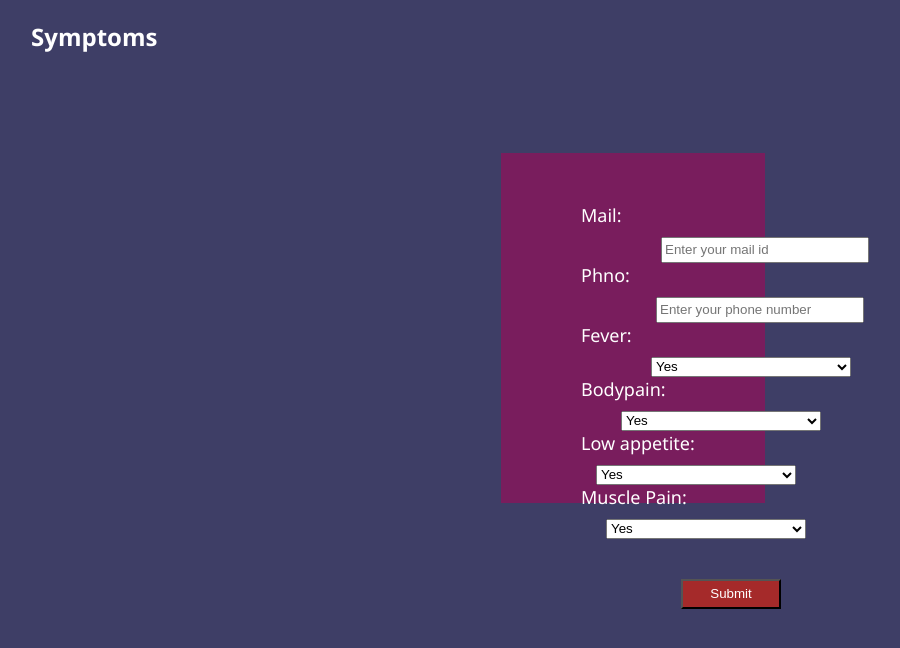
After one commit to Ash515/SearchCorona, a Flask app: page /symptoms in a window 1280 px wide. The commit adds this page. Shown: the top 648 px of the page, without its empty margins (7-907 px from the left). Run offline with Flask 2, Linux system fonts and the light colour scheme; some libraries are stand-ins or nearby versions.

Commit message:
updated new files

```diff
--- a/app.py
+++ b/app.py
@@ -24,9 +24,45 @@ def index():
 
 @app.route('/profile',methods=['POST','GET'])
 def profile():
+    if request.method=="POST":
+        username=request.form['u_name']
+        userage=request.form['u_age']
+        usermail=request.form['u_email']
+        userphno=request.form['u_phno']
+        useraddress=request.form['u_address']
+        cursor=mysql.connection.cursor(MySQLdb.cursors.DictCursor)
+        cursor.execute('INSERT INTO userprofile VALUES(%s,%s,%s,%s,%s)',(usermail,username,userage,userphno,useraddress))
+        cursor.connection.commit()
+        return redirect(url_for('symptoms'))
+    return render_template('profile.html')
 
 
-    return render_template('profile.html')
+
+
+@app.route('/symptoms',methods=['POST','GET'])
+def symptoms():
+     if request.method=="POST":
+        usermail=request.form['u_mail']
+        userphno=request.form['u_phno']
+        fever=request.form['fever']
+        bodypain=request.form['bodypain']
+        lowappetite=request.form['lowappetite']
+        musclepain=request.form['musclepain']
+        cursor=mysql.connection.cursor(MySQLdb.cursors.DictCursor)
+        cursor.execute('INSERT INTO usersymptoms VALUES(%s,%s,%s,%s,%s,%s)',(usermail,userphno,fever,bodypain,lowappetite,musclepain,))
+        cursor.connection.commit()
+        return redirect(url_for('index'))
+     return render_template('symptoms.html')
+
+@app.route('/reports')
+def reports():
+    cursor=mysql.connection.cursor(MySQLdb.cursors.DictCursor)
+    cursor.execute('SELECT mail,phno,status FROM results')
+    cursor.connection.commit()
+    reportdata=cursor.fetchall()
+    return render_template('reports.html',reportdata=reportdata)
+
+
 
 
 if __name__=='__main__':
--- /dev/null
+++ b/static/symptoms.css
@@ -0,0 +1,68 @@
+body{
+    background-color: rgb(62, 62, 102);
+    font-family: 'Segoe UI', Tahoma, Geneva, Verdana, sans-serif;
+
+}
+#heading{
+    color:white;
+margin-left: 30px;
+}
+.main{
+    margin-left: 500px;
+    margin-right: 500px;
+    color:white;
+    margin-top:100px;
+    background-color:rgb(121, 29, 93);
+    padding-left: 30px;
+    padding-top: 50px;
+    height: 300px;
+    font-size:18px;}
+#umail{
+        margin-top: 10px;
+        width: 200px;
+        height: 20px;
+        margin-left: 80px;
+    }
+#bodypain{
+    margin-top: 10px;
+    margin-left:40px;
+    width: 200px;
+    height: 20px;
+}
+
+#uphno{
+    margin-left: 75px;
+    margin-top: 10px;
+    width: 200px;
+    height: 20px;
+}
+#fever{
+    margin-left: 70px;
+    margin-top: 10px;
+    width: 200px;
+    height: 20px;
+}
+#lowappetite{
+    margin-left: 15px;
+    margin-top: 10px;
+    width: 200px;
+    height: 20px;
+}
+#musclepain{
+    margin-left: 25px;
+    margin-top: 10px;
+    width: 200px;
+    height: 20px;
+}
+#submit{
+    margin-top: 40px;
+    margin-left: 100px;
+    height: 30px;
+    width: 100px;
+    background-color: brown;
+    color: white;
+    cursor: pointer;
+}
+form{
+    margin-left: 50px;
+}
--- a/templates/index.html
+++ b/templates/index.html
@@ -12,10 +12,10 @@
             <h3><a href="/profile">Profile Details</a></h3>
         </div>
         <div class="symptoms">
-            <h3><a href="">Symptoms</a></h3>
+            <h3><a href="/symptoms">Symptoms</a></h3>
         </div>
         <div class="notify">
-            <h3><a href="">Notifications</a></h3>
+            <h3><a href="/reports">Reports</a></h3>
         </div>
     </body>
 </html>
--- /dev/null
+++ b/templates/symptoms.html
@@ -0,0 +1,37 @@
+<!DOCTYPE html>
+<html>
+    <head>
+        <title>Symptoms</title>
+        <link rel="stylesheet" type="text/css" href="{{url_for('static',filename='symptoms.css')}}">
+    </head>
+    <body>
+        <div id="heading"><h2>Symptoms </h2></div>
+        <div class="main">
+            <form action="" method="POST">
+             Mail:   <input type="text" name="u_mail" placeholder="Enter your mail id" id="umail"><br>
+             Phno:   <input type="text" name="u_phno" placeholder="Enter your phone number" id="uphno"><br>
+             Fever:   <select name="fever" id="fever">
+                <option>Yes</option>
+                <option>Mild</option>
+                <option>No</option>
+            </select><br>
+             Bodypain:   <select name="bodypain" id="bodypain">
+                 <option>Yes</option>
+                 <option>Mild</option>
+                 <option>No</option>
+             </select><br>
+             Low appetite: <select name="lowappetite" id="lowappetite">
+                <option>Yes</option>
+                <option>Mild</option>
+                <option>No</option>
+            </select><br>
+             Muscle Pain:<select name="musclepain" id="musclepain">
+                <option>Yes</option>
+                <option>Mild</option>
+                <option>No</option>
+            </select><br>
+             <input type="submit" value="Submit" id="submit">
+            </form>
+        </div>
+    </body>
+</html>
```
Also changed, not shown: templates/reports.html (added, +60 -0 lines).
